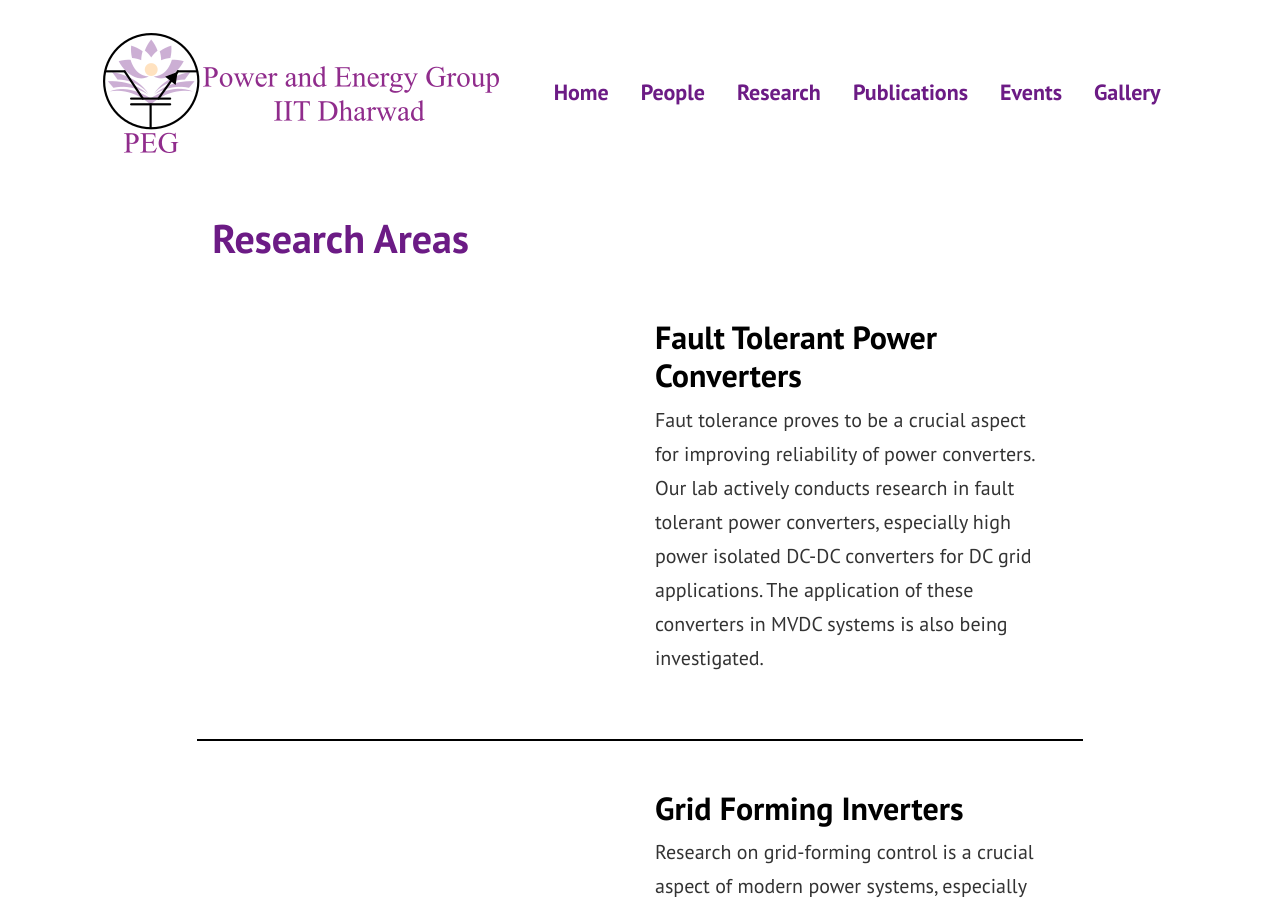
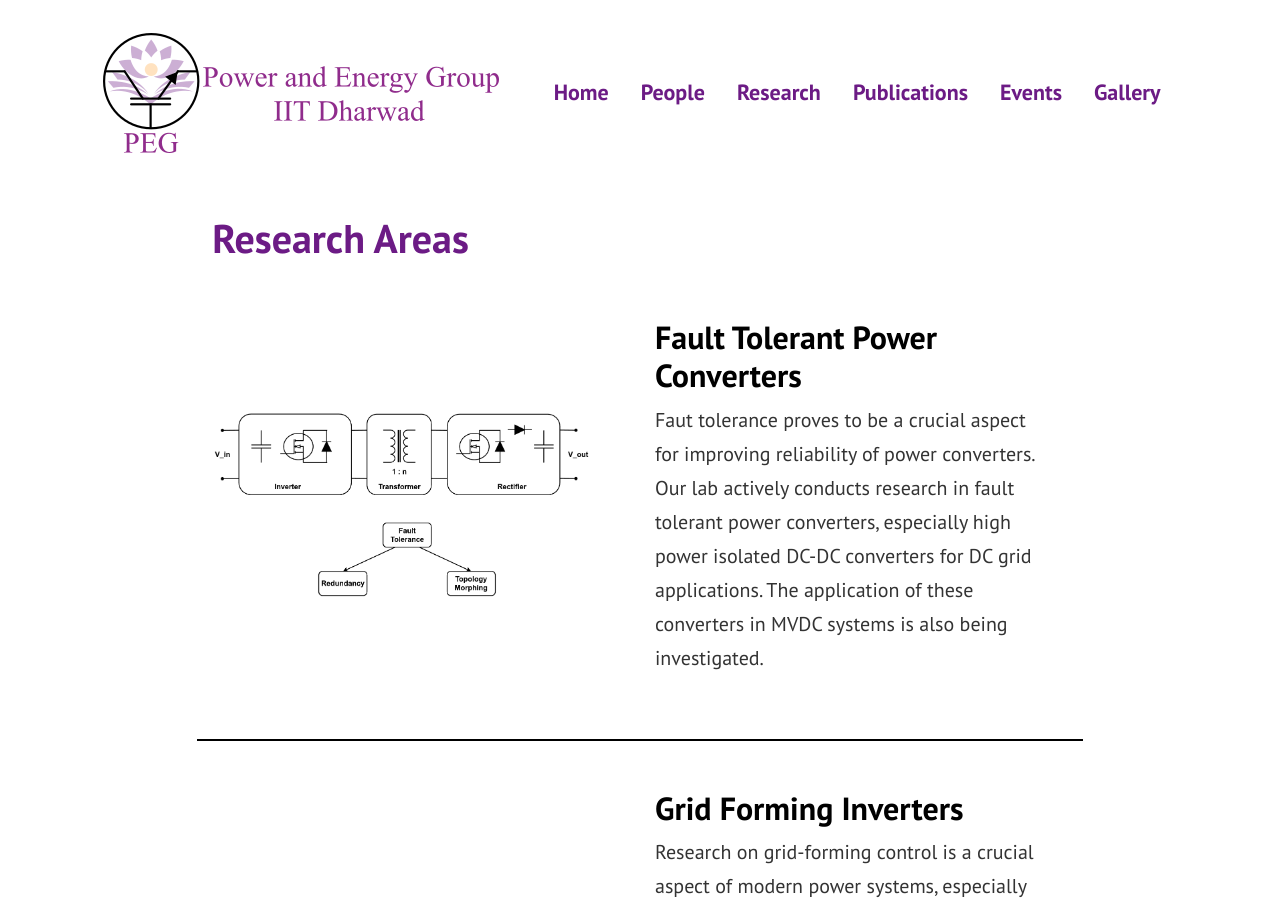
Before and after one commit to AdityaShirodkar-IITDh/iitdh_peg_site.github.io, a Jekyll site: the page built from pages/research.html, in a window 1280 px wide and 900 px high. Built offline with Jekyll 4.4.1, drawn with Linux system fonts in a browser that asks for light colours.

```diff
--- a/_data/slides.yml
+++ b/_data/slides.yml
@@ -1,10 +1,10 @@
 # Top Menu
 slides:
-  - path: assets/images/slides/gal_0.png
-  - path: assets/images/slides/gal_1.png
-  - path: assets/images/slides/gal_2.png
-  - path: assets/images/slides/gal_3.png
-  - path: assets/images/slides/gal_4.png
-  - path: assets/images/slides/gal_5.png
-  - path: assets/images/slides/gal_6.png
-  - path: assets/images/slides/gal_7.png
+  - path: ./assets/images/slides/gal_0.png
+  - path: ./assets/images/slides/gal_1.png
+  - path: ./assets/images/slides/gal_2.png
+  - path: ./assets/images/slides/gal_3.png
+  - path: ./assets/images/slides/gal_4.png
+  - path: ./assets/images/slides/gal_5.png
+  - path: ./assets/images/slides/gal_6.png
+  - path: ./assets/images/slides/gal_7.png
```
Also changed, not shown: _posts/research_areas/2024-03-20-Fault_Tolerant_Converters.md (+1 -1 lines), assets/images/fault_tolerance.png (added).
